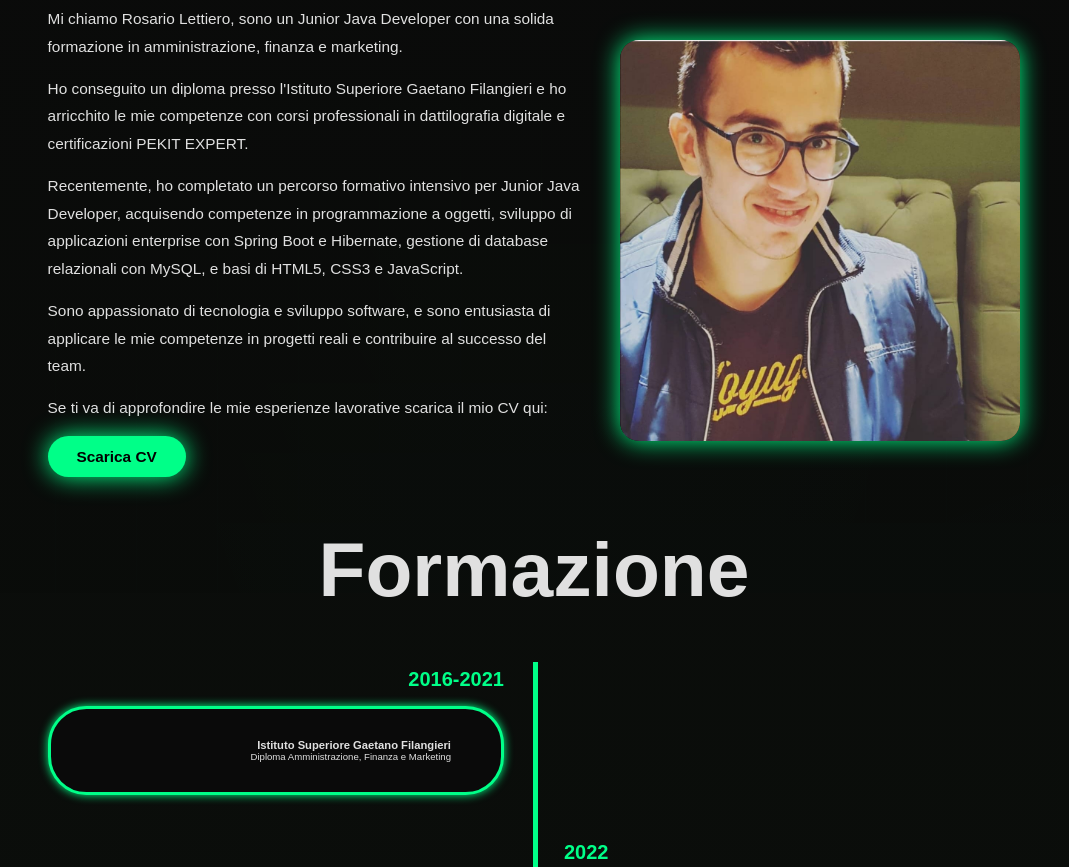
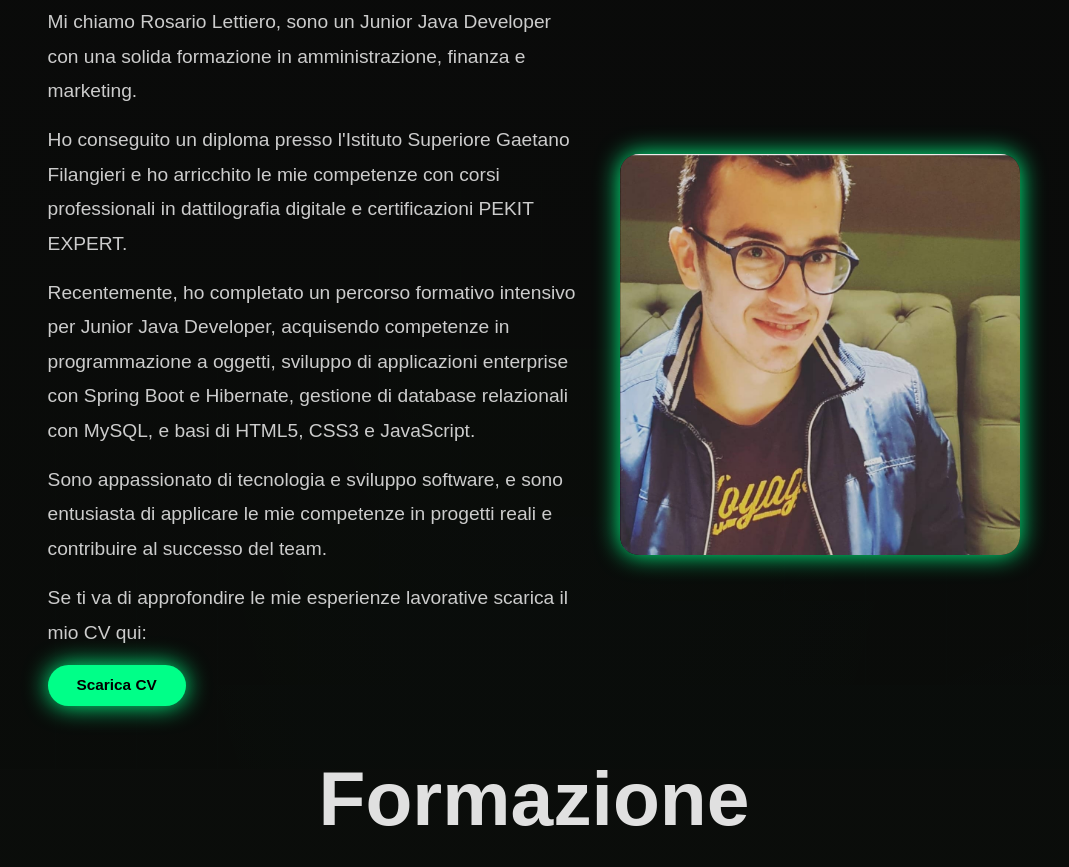
Before and after one commit to rosariolettiero54/Portfolio-Rosario, a website: page src/main/resources/static/HTML/chisono.html in a window 1280 px wide. Shown: the part 280-1147 px from the top of the page, without its empty margins (106-1175 px from the left). Drawn offline with nearby package versions, Linux system fonts and the light colour scheme.

Commit message:
Modifiche al chi sono

```diff
--- a/src/main/resources/static/CSS/chisono.css
+++ b/src/main/resources/static/CSS/chisono.css
@@ -3,6 +3,15 @@
    ============================================= */
 
 /* Chi sono */
+h3 {
+    font-size: 2.5rem;
+}
+
+p {
+    font-size: 1.8rem;
+    color: #ccc;
+}
+
 .chisono {
     padding: 100px 12%;
     background:
@@ -23,7 +32,7 @@
 }
 
 .chisono-text p {
-    font-size: 1.6rem;
+    font-size: 2rem;
     line-height: 1.8;
     margin-bottom: 1.5rem;
 }
@@ -84,6 +93,16 @@
     transition: 0.3s;
 }
 
+.timeline-content h3 {
+    font-size: 2rem;
+    margin-bottom: 0.8rem;
+}
+
+.timeline-content p {
+    font-size: 1.6rem;
+    color: #ccc;
+}
+
 .timeline-content:hover {
     transform: scale(1.05);
     box-shadow: 0 0 25px var(--main-color);
```
